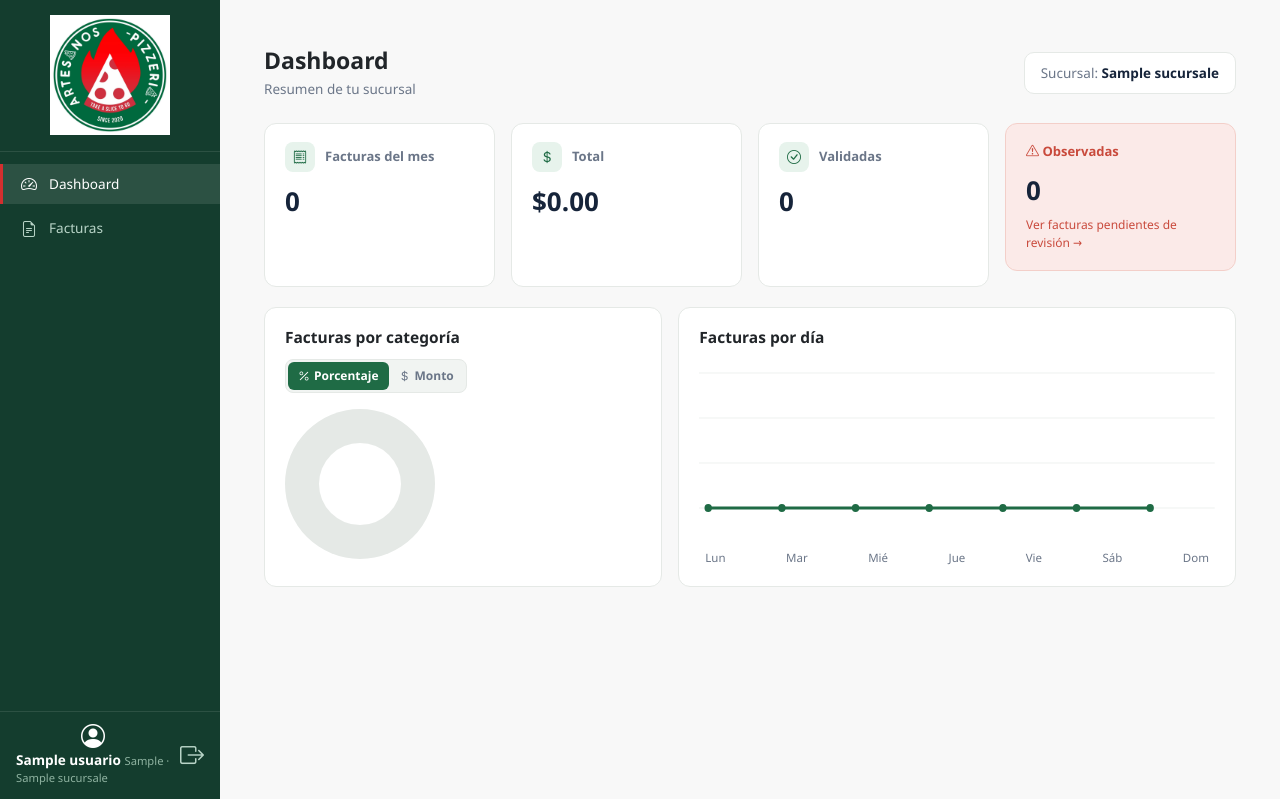
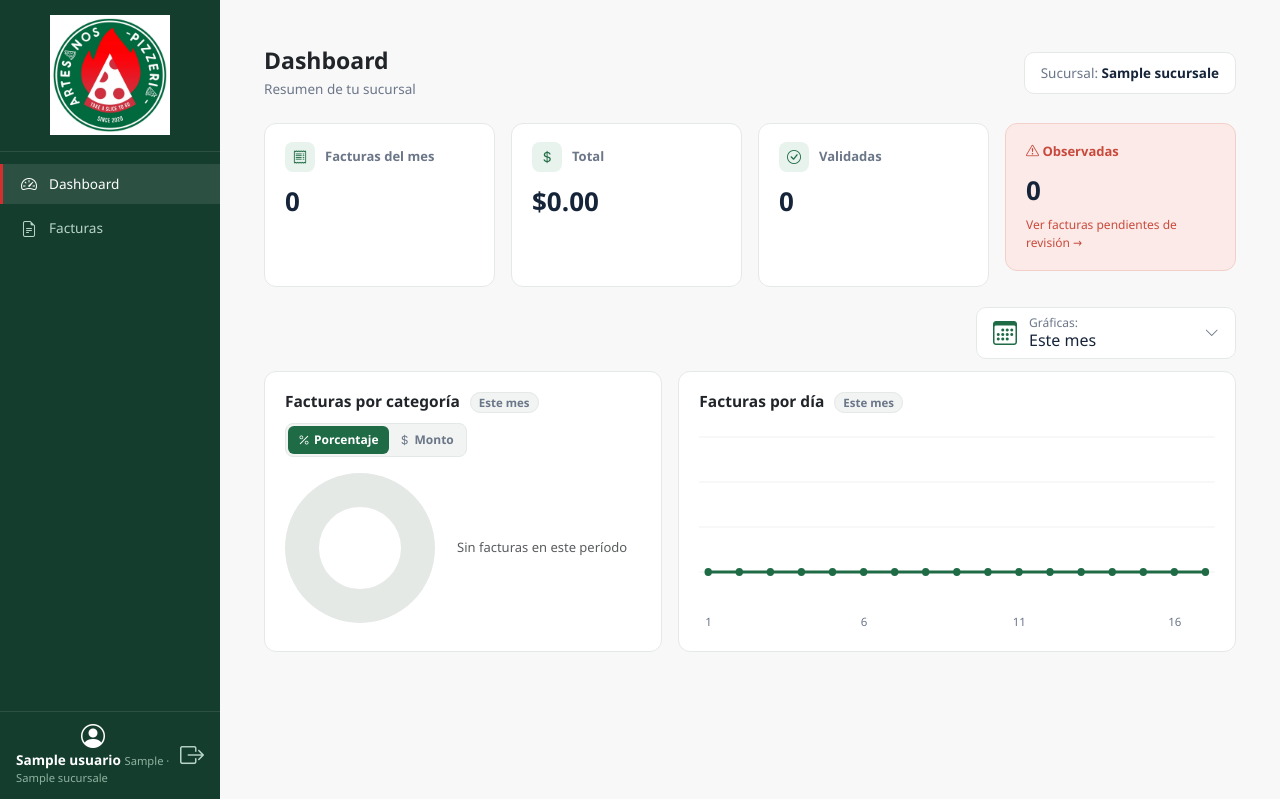
Before and after one commit to DanielQuintanillaPaniagua/artesanos-control, a Flask app: page / in a window 1280 px wide. Shown: the part 25-824 px from the top of the page. Run offline with Flask 3, Linux system fonts and the light colour scheme; a user stored in the database is signed in; tables that the repository leaves empty hold one stand-in row (values such as "Sample post"); some libraries are stand-ins or nearby versions.

Commit message:
Dashboard: periodo en graficas; admin: activar/desactivar categorias y proveedores

```diff
--- a/app/routes/dashboard.py
+++ b/app/routes/dashboard.py
@@ -1,6 +1,6 @@
 from flask import Blueprint, render_template, request
 from flask_login import login_required, current_user
-from datetime import date, timedelta
+from datetime import date, datetime, timedelta, timezone
 
 from app import db
 from app.models.factura import Factura
@@ -65,31 +65,91 @@ def _gradient_donut(por_categoria):
     return f"conic-gradient({', '.join(partes)})"
 
 
-def _linea_semana(facturas):
-    hoy = date.today()
-    dias = [(hoy - timedelta(days=i)) for i in range(6, -1, -1)]
+# El Salvador es UTC-6 todo el año (sin horario de verano). Asi "hoy" no se adelanta
+# un dia despues de las 6 pm cuando el servidor esta en UTC.
+ZONA_SV = timezone(timedelta(hours=-6))
+
+
+def _hoy():
+    return datetime.now(ZONA_SV).date()
+
+
+PERIODOS = {
+    'hoy': 'Hoy',
+    'ayer': 'Ayer',
+    'semana': 'Últimos 7 días',
+    'mes': 'Este mes',
+}
+DIAS_ES = ['Lun', 'Mar', 'Mié', 'Jue', 'Vie', 'Sáb', 'Dom']
+
+
+def _rango_periodo(periodo):
+    """Devuelve (desde, hasta) segun el periodo elegido para las graficas."""
+    hoy = _hoy()
+    if periodo == 'hoy':
+        return hoy, hoy
+    if periodo == 'ayer':
+        ayer = hoy - timedelta(days=1)
+        return ayer, ayer
+    if periodo == 'semana':
+        return hoy - timedelta(days=6), hoy
+    return hoy.replace(day=1), hoy
+
+
+def _facturas_grafico(desde, hasta, sucursal_id):
+    query = Factura.query.filter(Factura.fecha >= desde, Factura.fecha <= hasta)
+    if sucursal_id:
+        query = query.filter(Factura.sucursal_id == sucursal_id)
+    return query.all()
+
+
+def _linea_periodo(facturas, desde, hasta):
+    """Datos de la grafica 'Facturas por dia' para el rango elegido."""
+    dias = [desde + timedelta(days=i) for i in range((hasta - desde).days + 1)]
+
+    if len(dias) < 2:
+        return {
+            'linea_puntos': None,
+            'linea_circulos': [],
+            'linea_etiquetas': [],
+            'linea_mensaje': 'Con un solo día no hay línea que mostrar. Elige "Últimos 7 días" o "Este mes".',
+        }
+
     conteo = {d: 0 for d in dias}
     for f in facturas:
         if f.fecha in conteo:
             conteo[f.fecha] += 1
 
     max_val = max(conteo.values()) if any(conteo.values()) else 1
-    x_ini, x_fin = 10, 490
+    ancho = 560
+    x_ini, x_fin = 10, 550
     y_ini, y_fin = 145, 20
-    paso_x = (x_fin - x_ini) / 6
+    paso_x = (x_fin - x_ini) / (len(dias) - 1)
 
     puntos_svg = []
     circulos = []
+    etiquetas = []
     for i, d in enumerate(dias):
         val = conteo[d]
         x = x_ini + (paso_x * i)
         y = y_ini - ((val / max_val) * (y_ini - y_fin))
         puntos_svg.append(f"{x:.1f},{y:.1f}")
-        circulos.append({'x': f"{x:.1f}", 'y': f"{y:.1f}"})
+        circulos.append({'x': f"{x:.1f}", 'y': f"{y:.1f}", 'titulo': f"{d.strftime('%d/%m')}: {val}"})
+
+        if len(dias) <= 7:
+            texto = DIAS_ES[d.weekday()]
+        elif i % 5 == 0 or (i == len(dias) - 1 and (len(dias) - 1) % 5 >= 3):
+            texto = str(d.day)
+        else:
+            texto = ''
+        if texto:
+            etiquetas.append({'texto': texto, 'left': f"{(x / ancho) * 100:.2f}"})
 
     return {
         'linea_puntos': ' '.join(puntos_svg),
         'linea_circulos': circulos,
+        'linea_etiquetas': etiquetas,
+        'linea_mensaje': None,
     }
 
 
@@ -97,12 +157,18 @@ def _linea_semana(facturas):
 @login_required
 def index():
     sucursal_id_filtro = request.args.get('sucursal', type=int)
-    hoy = date.today()
+    hoy = _hoy()
     inicio_mes = hoy.replace(day=1)
+
+    # Periodo de las graficas (Ayer / Ultimos 7 dias / Este mes)
+    periodo = request.args.get('periodo', 'mes')
+    if periodo not in PERIODOS:
+        periodo = 'mes'
+    desde_graf, hasta_graf = _rango_periodo(periodo)
 
     base = Factura.query.filter(Factura.fecha >= inicio_mes)
 
-        # ------- Empleado o supervisor: solo su sucursal -------
+    # ------- Empleado o supervisor: solo su sucursal -------
     if current_user.is_empleado() or current_user.is_supervisor():
         if current_user.sucursal_id:
             base = base.filter(Factura.sucursal_id == current_user.sucursal_id)
@@ -110,15 +176,20 @@ def index():
             base = base.filter(Factura.id == -1)
 
         metricas = _metricas_query(base)
-        metricas['por_categoria'] = _por_categoria(metricas['facturas'])
+
+        # Graficas segun el periodo elegido (solo su sucursal)
+        facturas_graf = _facturas_grafico(desde_graf, hasta_graf, current_user.sucursal_id or -1)
+        metricas['por_categoria'] = _por_categoria(facturas_graf)
         metricas['donut_gradient'] = _gradient_donut(metricas['por_categoria'])
-        metricas.update(_linea_semana(metricas['facturas']))
+        metricas.update(_linea_periodo(facturas_graf, desde_graf, hasta_graf))
 
         return render_template(
             'dashboard.html',
             metricas=metricas,
             sucursal_filtro=None,
             sucursales=[],
+            periodo=periodo,
+            periodos=PERIODOS,
         )
 
     # ------- Owner -------
@@ -126,9 +197,12 @@ def index():
         base = base.filter(Factura.sucursal_id == sucursal_id_filtro)
 
     metricas = _metricas_query(base)
-    metricas['por_categoria'] = _por_categoria(metricas['facturas'])
+
+    # Graficas segun el periodo elegido
+    facturas_graf = _facturas_grafico(desde_graf, hasta_graf, sucursal_id_filtro)
+    metricas['por_categoria'] = _por_categoria(facturas_graf)
     metricas['donut_gradient'] = _gradient_donut(metricas['por_categoria'])
-    metricas.update(_linea_semana(metricas['facturas']))
+    metricas.update(_linea_periodo(facturas_graf, desde_graf, hasta_graf))
 
     # Desglose por sucursal (siempre las 3, sin importar el filtro)
     base_sin_filtro = Factura.query.filter(Factura.fecha >= inicio_mes).all()
@@ -165,4 +239,6 @@ def index():
         metricas=metricas,
         sucursal_filtro=sucursal_id_filtro,
         sucursales=sucursales,
+        periodo=periodo,
+        periodos=PERIODOS,
     )
--- a/app/static/css/dashboard.css
+++ b/app/static/css/dashboard.css
@@ -343,6 +343,48 @@
     height: 180px;
 }
 
+/* Selector de periodo de las graficas */
+.dash-periodo-bar {
+    display: flex;
+    justify-content: flex-end;
+    margin: 0 0 12px;
+}
+
+.dash-periodo-tag {
+    font-size: 11.5px;
+    font-weight: 600;
+    color: var(--dash-gris);
+    background: #f1f4f2;
+    border: 1px solid var(--dash-linea);
+    border-radius: 999px;
+    padding: 2px 8px;
+    margin-left: 6px;
+    vertical-align: middle;
+}
+
+/* Etiquetas del eje X posicionadas segun cada punto */
+.dash-line-axis {
+    position: relative;
+    height: 18px;
+    margin-top: 6px;
+    font-size: 11.5px;
+    color: var(--dash-gris);
+}
+
+.dash-line-axis span {
+    position: absolute;
+    top: 0;
+    transform: translateX(-50%);
+    white-space: nowrap;
+}
+
+.dash-line-msg {
+    margin: 10px 0 0;
+    font-size: 13px;
+    color: var(--dash-gris);
+    text-align: center;
+}
+
 .dash-line-days {
     display: flex;
     justify-content: space-between;
--- a/app/templates/admin/index.html
+++ b/app/templates/admin/index.html
@@ -14,6 +14,9 @@
             <h1><i class="bi bi-gear me-2"></i>Panel de administración</h1>
             <p>Gestiona usuarios, sucursales, reportes y la configuración de tu negocio.</p>
         </div>
+        <a href="{{ url_for('admin.catalogo') }}" class="btn btn-success">
+            <i class="bi bi-tags me-1"></i>Categorías y proveedores
+        </a>
     </div>
 
     {# ---------- Cards ---------- #}
@@ -157,7 +160,8 @@
                                 <div class="reporte-ico"><i class="bi bi-file-earmark-text"></i></div>
                                 <div>
                                     <div class="reporte-titulo">Reporte de facturas</div>
-                                    <div class="reporte-desc">Resumen de facturas por rango de fechas, sucursal o proveedor.</div>
+                                    <div class="reporte-desc">Resumen de facturas por rango de fechas, sucursal o
+                                        proveedor.</div>
                                 </div>
                                 <i class="bi bi-chevron-right reporte-arrow"></i>
                             </a>
--- a/app/templates/dashboard.html
+++ b/app/templates/dashboard.html
@@ -3,7 +3,7 @@
 {% block title %}Dashboard{% endblock %}
 
 {% block extra_css %}
-<link rel="stylesheet" href="{{ url_for('static', filename='css/dashboard.css') }}">
+<link rel="stylesheet" href="{{ url_for('static', filename='css/dashboard.css') }}?v=3">
 {% endblock %}
 
 {% block body_content %}
@@ -41,15 +41,15 @@
             <ul class="dropdown-menu">
                 <li>
                     <a class="dropdown-item {% if not sucursal_filtro %}active{% endif %}"
-                        href="{{ url_for('dashboard.index') }}">
-                        Todas las sucursales
+                        href="{{ url_for('dashboard.index', periodo=periodo) }}"></a>
+                    Todas las sucursales
                     </a>
                 </li>
                 {% for s in sucursales %}
                 <li>
                     <a class="dropdown-item {% if sucursal_filtro == s.id %}active{% endif %}"
-                        href="{{ url_for('dashboard.index', sucursal=s.id) }}">
-                        {{ s.nombre }}
+                        href="{{ url_for('dashboard.index', sucursal=s.id, periodo=periodo) }}"></a>
+                    {{ s.nombre }}
                     </a>
                 </li>
                 {% endfor %}
@@ -165,11 +165,35 @@
     </section>
     {% endif %}
 
+    {# ---------- Selector de periodo para las graficas ---------- #}
+    <div class="dash-periodo-bar" id="graficas">
+        <div class="dropdown dash-sucursal-dropdown">
+            <button class="btn" type="button" data-bs-toggle="dropdown" aria-expanded="false">
+                <i class="bi bi-calendar3 icono"></i>
+                <span class="texto">
+                    <span class="label">Gráficas:</span>
+                    <span class="valor">{{ periodos[periodo] }}</span>
+                </span>
+                <i class="bi bi-chevron-down chevron"></i>
+            </button>
+            <ul class="dropdown-menu">
+                {% for clave, nombre in periodos.items() %}
+                <li>
+                    <a class="dropdown-item {% if periodo == clave %}active{% endif %}"
+                        href="{{ url_for('dashboard.index', periodo=clave, sucursal=sucursal_filtro, _anchor='graficas') }}">
+                        {{ nombre }}
+                    </a>
+                </li>
+                {% endfor %}
+            </ul>
+        </div>
+    </div>
+
     {# ---------- Charts ---------- #}
     <section class="dash-charts">
         <div class="dash-chart-card" id="chartCategoria" data-modo="porcentaje">
             <div class="dash-chart-head">
-                <h2>Facturas por categoría</h2>
+                <h2>Facturas por categoría <small class="dash-periodo-tag">{{ periodos[periodo] }}</small></h2>
                 <div class="dash-toggle" role="group" aria-label="Modo de visualización">
                     <button type="button" class="active" data-modo="porcentaje" aria-pressed="true">
                         <i class="bi bi-percent"></i> Porcentaje
@@ -189,13 +213,15 @@
                         <b class="val-porcentaje">{{ '%.0f'|format(c.porcentaje) }}%</b>
                         <b class="val-monto">${{ '{:,.2f}'.format(c.monto) }}</b>
                     </li>
+                    {% else %}
+                    <li class="text-muted">Sin facturas en este período</li>
                     {% endfor %}
                 </ul>
             </div>
         </div>
 
         <div class="dash-chart-card">
-            <h2>Facturas por día</h2>
+            <h2>Facturas por día <small class="dash-periodo-tag">{{ periodos[periodo] }}</small></h2>
             <svg class="dash-line-svg" viewBox="0 0 560 180" preserveAspectRatio="none">
                 <line x1="0" y1="10" x2="560" y2="10" stroke="#eef1ef" stroke-width="1" />
                 <line x1="0" y1="55" x2="560" y2="55" stroke="#eef1ef" stroke-width="1" />
@@ -205,16 +231,23 @@
                 <polyline points="{{ metricas.linea_puntos }}" fill="none" stroke="#1f6b45" stroke-width="3"
                     stroke-linecap="round" stroke-linejoin="round" />
                 {% for p in metricas.linea_circulos %}
-                <circle cx="{{ p.x }}" cy="{{ p.y }}" r="4" fill="#1f6b45" />
+                <circle cx="{{ p.x }}" cy="{{ p.y }}" r="4" fill="#1f6b45">
+                    <title>{{ p.titulo }}</title>
+                </circle>
                 {% endfor %}
                 {% endif %}
             </svg>
-            <div class="dash-line-days">
-                <span>Lun</span><span>Mar</span><span>Mié</span><span>Jue</span><span>Vie</span><span>Sáb</span><span>Dom</span>
+            {% if metricas.linea_mensaje %}
+            <p class="dash-line-msg">{{ metricas.linea_mensaje }}</p>
+            {% else %}
+            <div class="dash-line-axis">
+                {% for e in metricas.linea_etiquetas %}
+                <span style="left: {{ e.left }}%;">{{ e.texto }}</span>
+                {% endfor %}
             </div>
+            {% endif %}
         </div>
     </section>
-
 </div>
 {% endblock %}
 {% block extra_js %}
```
Also changed, not shown: app/routes/admin.py (+58 -0 lines), app/routes/editar_factura.py (+32 -7 lines), app/services/excel_service.py (+11 -1 lines), app/templates/admin/catalogo.html (added, +142 -0 lines). Lines whose indentation alone changed are shown as unchanged.
